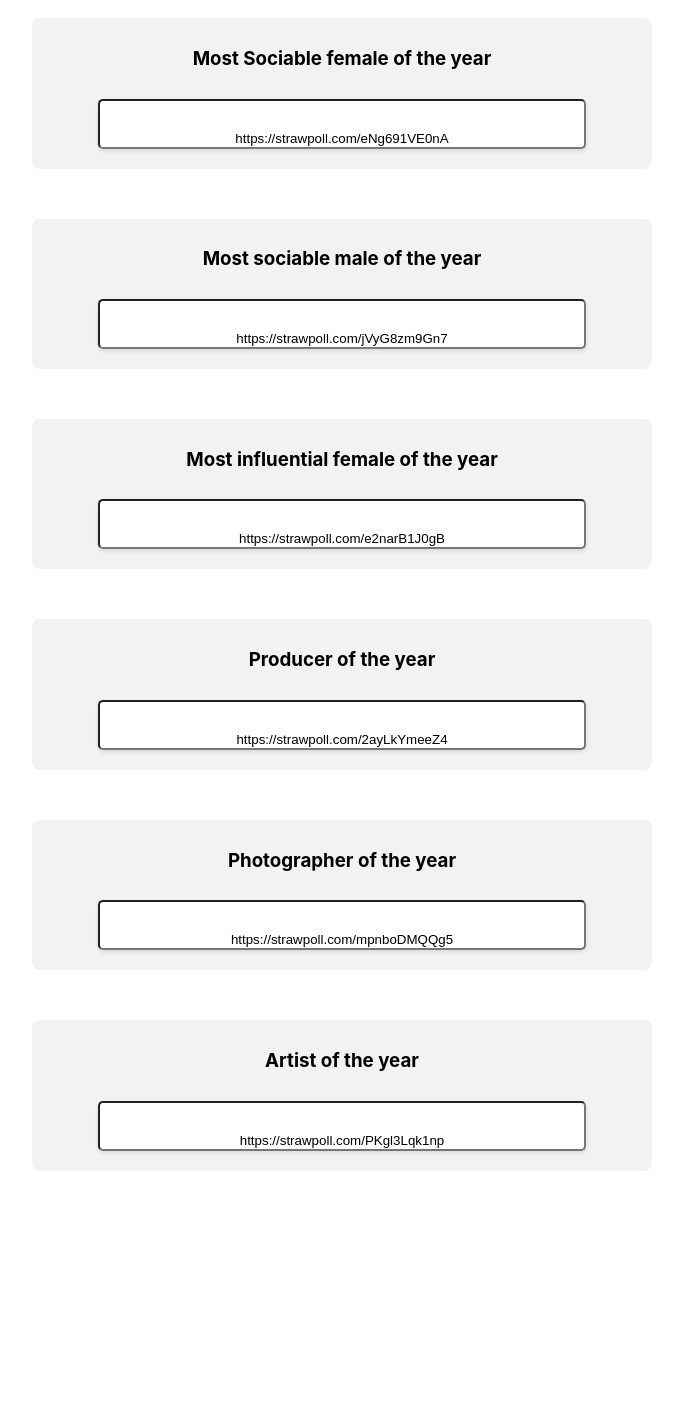
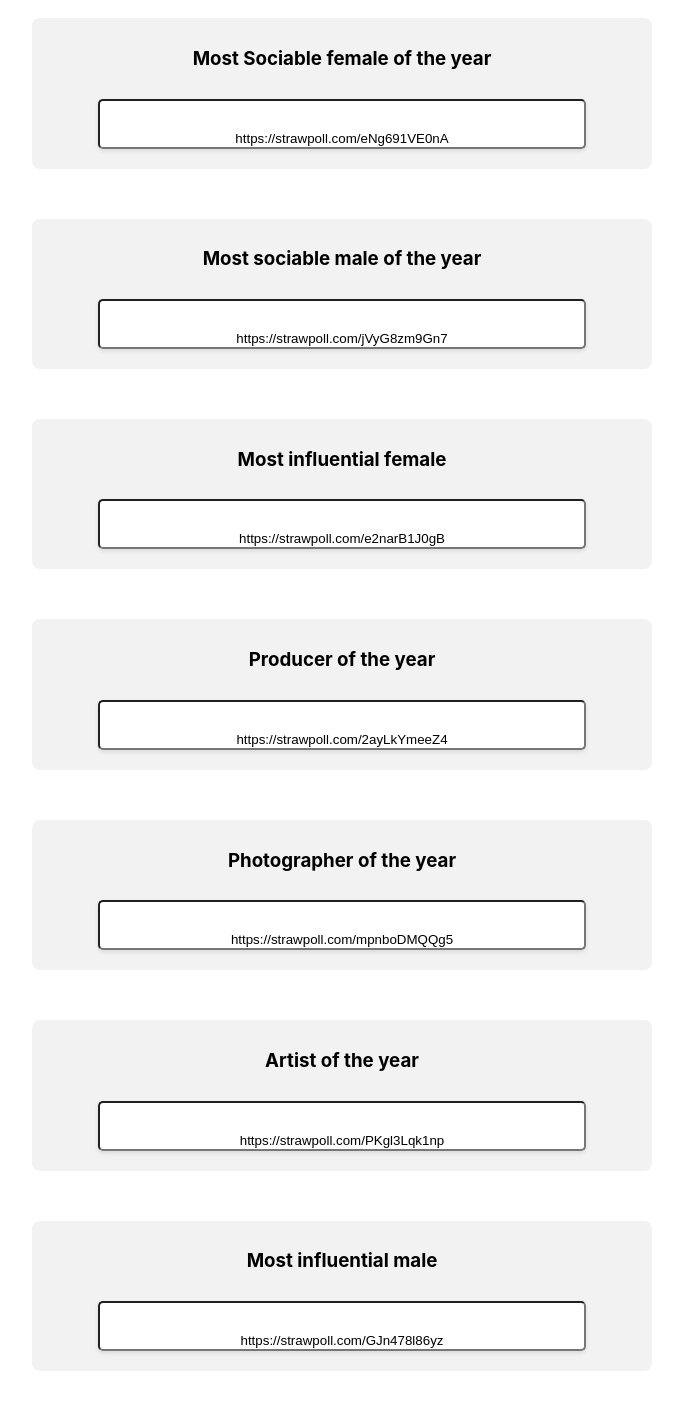
Before and after one commit to 56radius/vote-poll, a React (Create React App) app: page / in a window 1280 px wide. Shown: the part 2808-4218 px from the top of the page, without its empty margins (298-981 px from the left). Before the commit the page ends 4029 px from the top, so only its background shows below. Built offline with nearby package versions, Linux system fonts and the light colour scheme.

Commit message:
chore: added most influentiel male

```diff
--- a/src/components/HomeScreen.js
+++ b/src/components/HomeScreen.js
@@ -22,6 +22,7 @@
     "https://strawpoll.com/2ayLkYmeeZ4", // Producer Of the year
     "https://strawpoll.com/mpnboDMQQg5", // Photographer of the year
     "https://strawpoll.com/PKgl3Lqk1np", // Artist of the year
+    "https://strawpoll.com/GJn478l86yz", // Most Inflential male
   ];
 
   const titles = [
@@ -41,10 +42,11 @@
     "Artfully Creative of the year",
     "Most Sociable female of the year",
     "Most sociable male of the year",
-    "Most influential female of the year",
+    "Most influential female",
     "Producer of the year",
     "Photographer of the year",
-    "Artist of the year"
+    "Artist of the year",
+    "Most influential male"
   ];
 
   const handleInputClick = (link) => {
```
